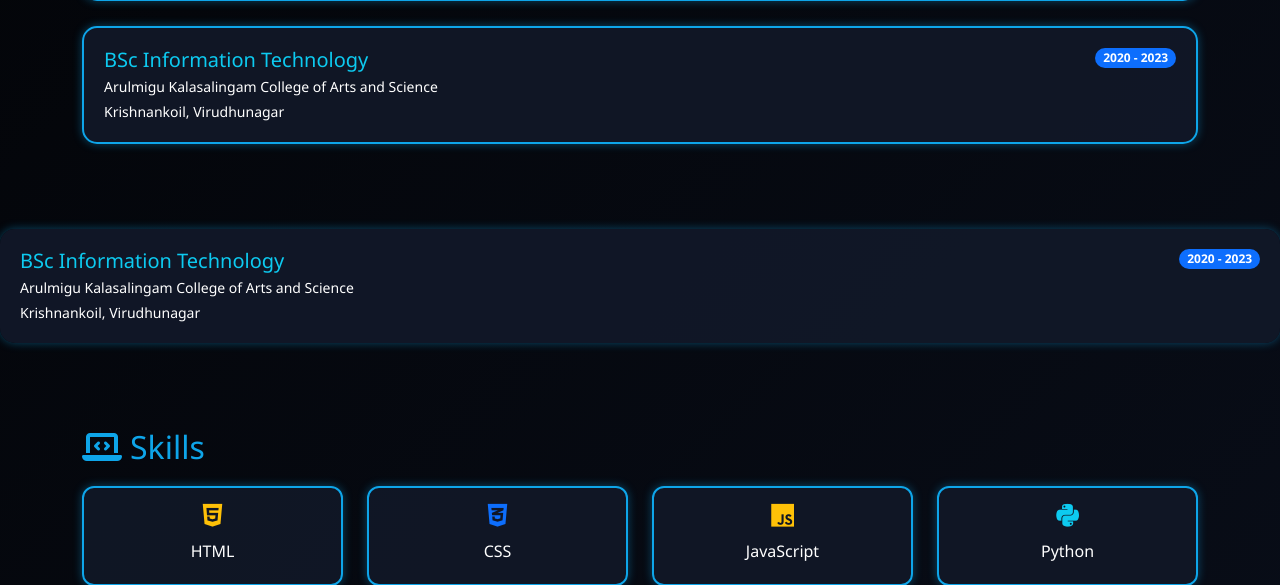
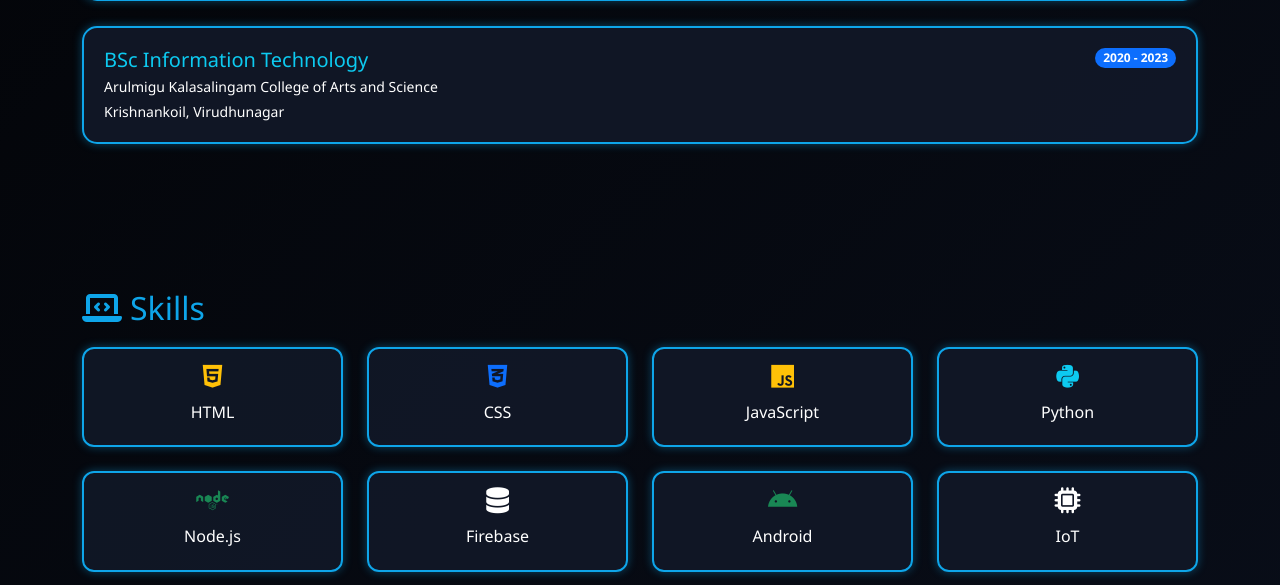
Before and after one commit to vignesh8682091237/vigneshaniruth, a Flask app: page / in a window 1280 px wide. Shown: the part 1370-1955 px from the top of the page. Run offline with Flask 3, Linux system fonts and the light colour scheme.

Commit message:
Update home.html

```diff
--- a/templates/home.html
+++ b/templates/home.html
@@ -381,16 +381,7 @@
 </section>
 
 
-  <!-- BSc -->
-  <div class="card-custom d-flex justify-content-between align-items-start flex-wrap"style="animation-delay: 0.2s;">
-    <div>
-      <h5 class="mb-1 text-info">BSc Information Technology</h5>
-      <p class="mb-1 small text-white">Arulmigu Kalasalingam College of Arts and Science</p>
-      <p class="mb-0 small text-white">Krishnankoil, Virudhunagar</p>
-    </div>
-    <span class="badge bg-primary rounded-pill align-self-start">2020 - 2023</span>
-  </div>
-</section>
+
 
 
 <!-- ✅ Skills -->
```
